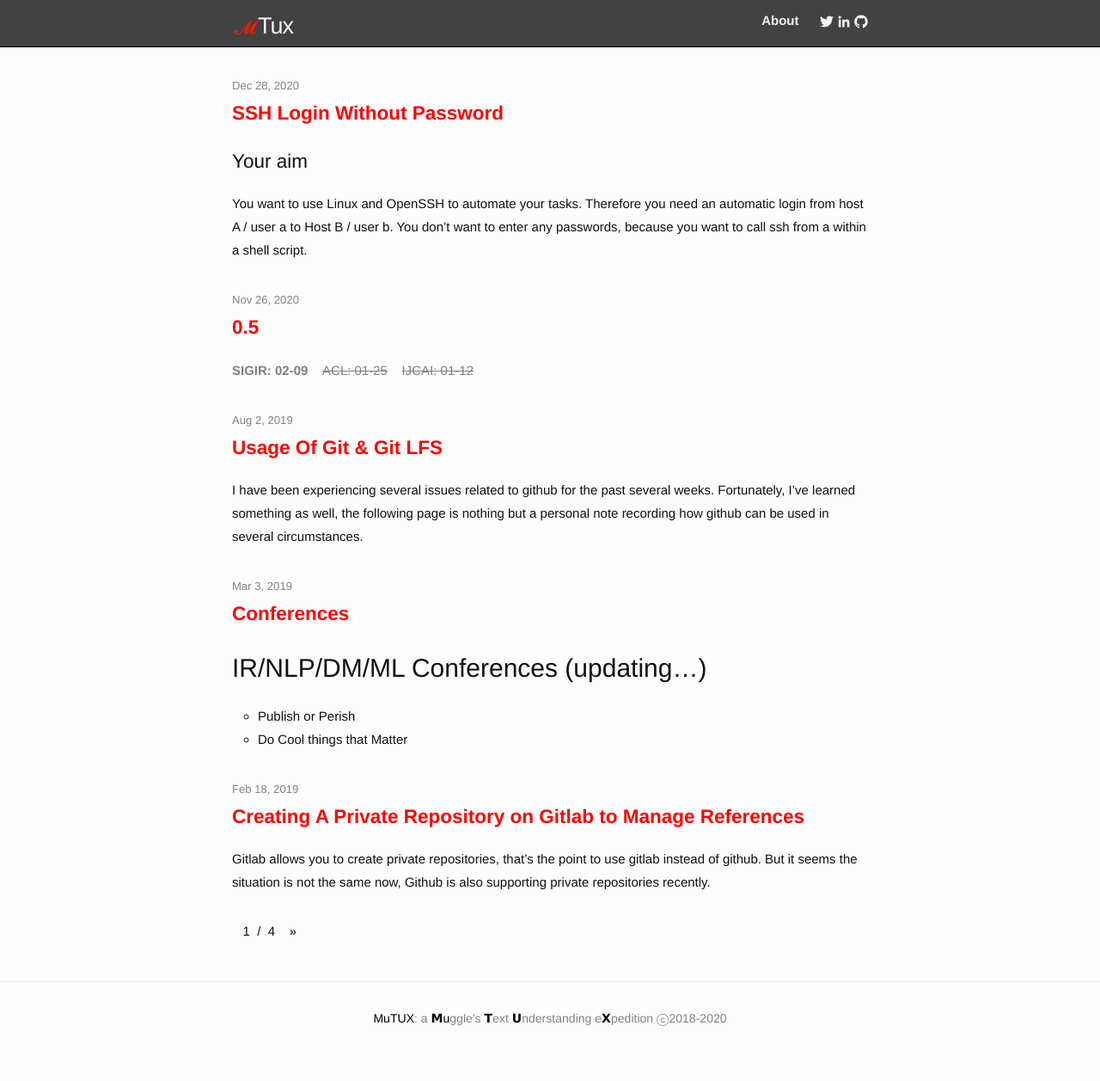
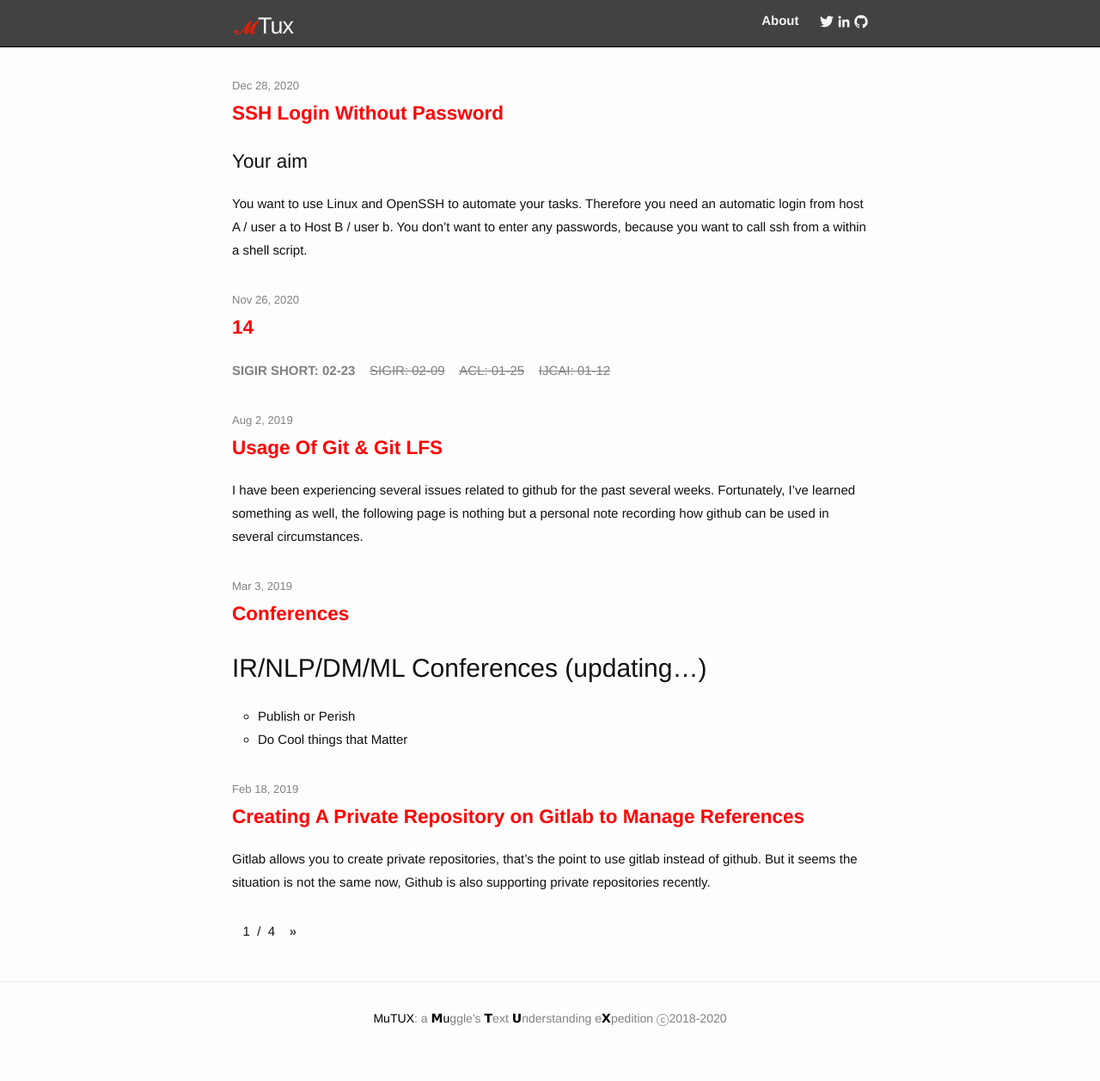
Before and after one commit to mutux/mutux.github.io, a Jekyll site: the page built from index.html, in a window 1280 px wide. Shown: the whole page at 86% size. Built offline with Jekyll 4.4.1, drawn with Linux system fonts in a browser that asks for light colours; the list of posts is cut into pages by our own code.

Commit message:
14 for short

```diff
--- a/_posts/2020-11-26-conferences.markdown
+++ b/_posts/2020-11-26-conferences.markdown
@@ -1,6 +1,6 @@
 ---
-title: 0.5
+title: 14
 layout: passage
 ---
 
-[<span style="color:gray">SIGIR: 02-09</span>](https://easychair.org/my/conference?conf=sigir2021#){:target="_blank"}<span>&nbsp;&nbsp;&nbsp;&nbsp;</span><span style="color:gray">~~ACL: 01-25~~</span><span>&nbsp;&nbsp;&nbsp;&nbsp;</span><span style="color:gray">~~IJCAI: 01-12~~</span>
+[<span style="color:gray">SIGIR SHORT: 02-23</span>](https://easychair.org/my/conference?conf=sigir2021#){:target="_blank"}<span>&nbsp;&nbsp;&nbsp;&nbsp;</span><span style="color:gray">~~SIGIR: 02-09~~</span><span>&nbsp;&nbsp;&nbsp;&nbsp;</span><span style="color:gray">~~ACL: 01-25~~</span><span>&nbsp;&nbsp;&nbsp;&nbsp;</span><span style="color:gray">~~IJCAI: 01-12~~</span>
```
